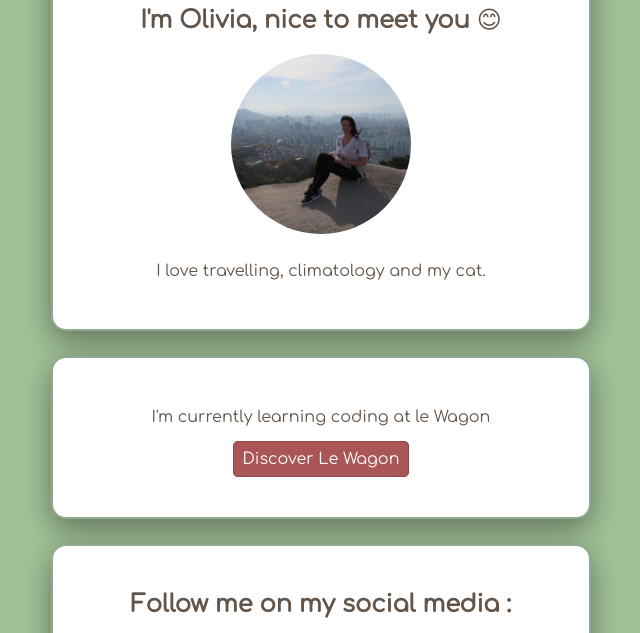
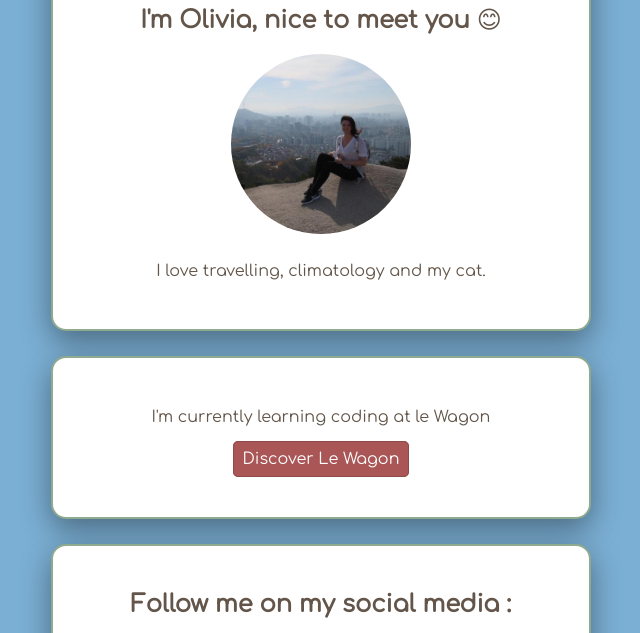
Before and after one commit to olivia2510/profile, a plain HTML site: page index.html in a window 1280 px wide. Shown: the part 157-790 px from the top of the page, without its empty margins (319-959 px from the left). Drawn offline with Linux system fonts and the light colour scheme.

Commit message:
make my profile prettier

```diff
--- a/style.css
+++ b/style.css
@@ -2,7 +2,7 @@
 
 
 body {
-  background-color:#A1C298;
+  background-color:#7BAFD4;
   font-family: 'Comfortaa', cursive;
   text-align:center;
   color:#635549;
```
